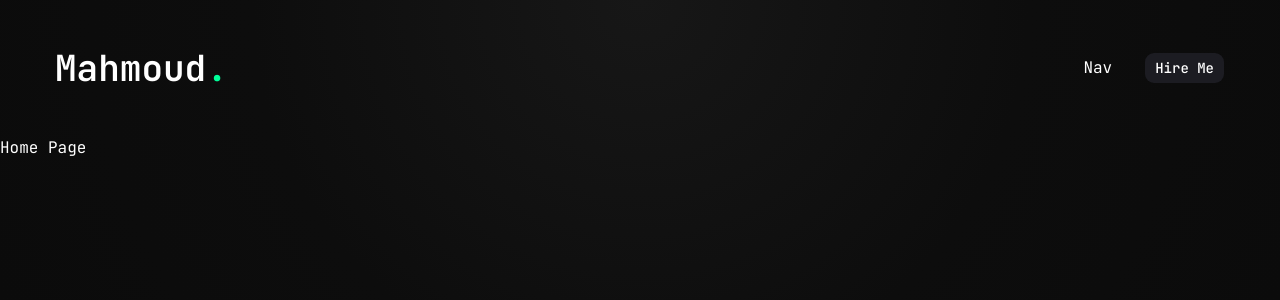
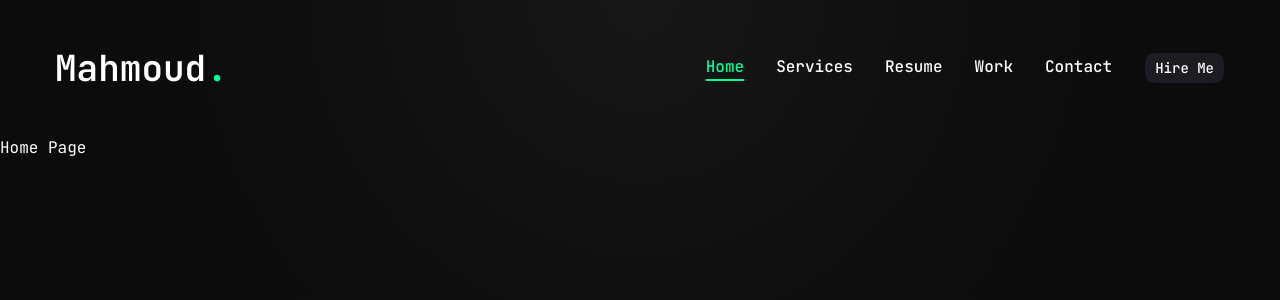
Before and after one commit to MahmoudFawzyHelmy/mahmoud-portfolio, a Next.js app: page / in a window 1280 px wide. Shown: the top 300 px of the page. Built offline with nearby package versions, Linux system fonts and the light colour scheme.

Commit message:
nav section

```diff
--- a/components/Nav.jsx
+++ b/components/Nav.jsx
@@ -1,3 +1,18 @@
+"use client"
+import Link from "next/link";
+import { usePathname } from "next/navigation";
 export default function Nav() {
-  return <nav>Nav</nav>;
+    const pathName = usePathname()
+    const links = [
+        { name: 'home', path:'/'},
+        { name: 'services', path:'/services'},
+        { name: 'resume', path:'/resume'},
+        { name: 'work', path:'/work'},
+        { name: 'contact', path:'/contact'},
+    ]
+    return <nav className="flex gap-8">
+        {links.map((link, index) => {
+            return <Link key={index} href={link.path} className={`${link.path === pathName && "text-accent border-b-2 border-accent"} capitalize font-medium hover:text-accent transition-all`}>{link.name }</Link>
+      })}
+  </nav>;
 }
--- a/components/ui/button.jsx
+++ b/components/ui/button.jsx
@@ -1,9 +1,9 @@
-import { Button as ButtonPrimitive } from "@base-ui/react/button"
+import { Button as ButtonPrimitive } from "@base-ui/react/button";
 import { cva } from "class-variance-authority";
-import { cn } from "cn"
+import { cn } from "cn";
 
 const buttonVariants = cva(
-  "group/button inline-flex shrink-0 items-center justify-center rounded-lg border border-transparent bg-clip-padding text-sm font-medium whitespace-nowrap transition-all outline-none select-none focus-visible:border-ring focus-visible:ring-3 focus-visible:ring-ring/50 active:not-aria-[haspopup]:translate-y-px disabled:pointer-events-none disabled:opacity-50 aria-invalid:border-destructive aria-invalid:ring-3 aria-invalid:ring-destructive/20 dark:aria-invalid:border-destructive/50 dark:aria-invalid:ring-destructive/40 [&_svg]:pointer-events-none [&_svg]:shrink-0 [&_svg:not([class*='size-'])]:size-4",
+  "group/button inline-flex shrink-0 items-center justify-center rounded-lg border border-transparent bg-clip-padding text-sm font-medium whitespace-nowrap transition-all outline-none select-none focus-visible:border-ring focus-visible:ring-3 focus-visible:ring-ring/50 active:not-aria-[haspopup]:translate-y-px disabled:pointer-events-none disabled:opacity-50 aria-invalid:border-destructive aria-invalid:ring-3 aria-invalid:ring-destructive/20 dark:aria-invalid:border-destructive/50 dark:aria-invalid:ring-destructive/40 [&_svg]:pointer-events-none [&_svg]:shrink-0 [&_svg:not([class*='size-'])]:size-4 cursor-pointer",
   {
     variants: {
       variant: {
@@ -36,8 +36,8 @@ const buttonVariants = cva(
       variant: "default",
       size: "default",
     },
-  }
-)
+  },
+);
 
 function Button({
   className,
@@ -51,7 +51,7 @@ function Button({
       className={cn(buttonVariants({ variant, size, className }))}
       {...props}
     />
-  )
+  );
 }
 
-export { Button, buttonVariants }
+export { Button, buttonVariants };
```
